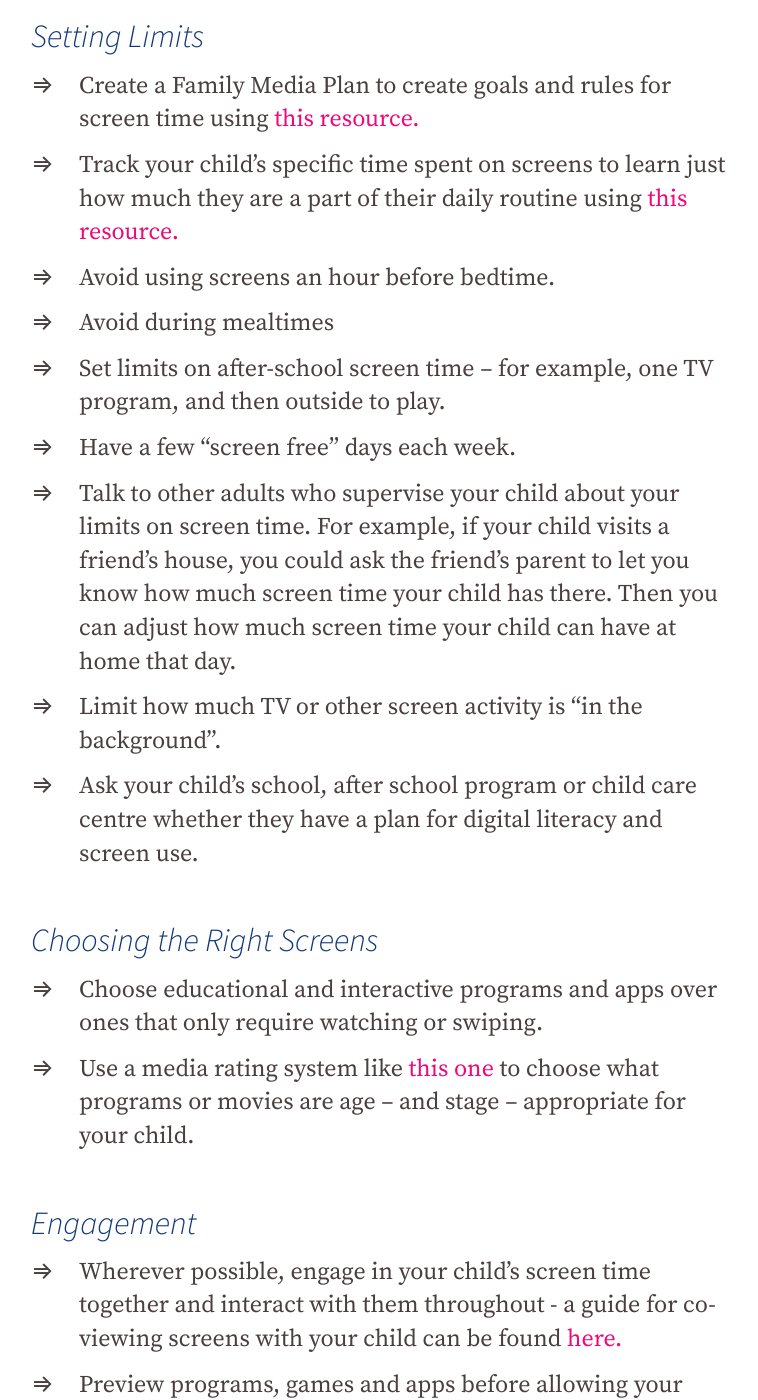
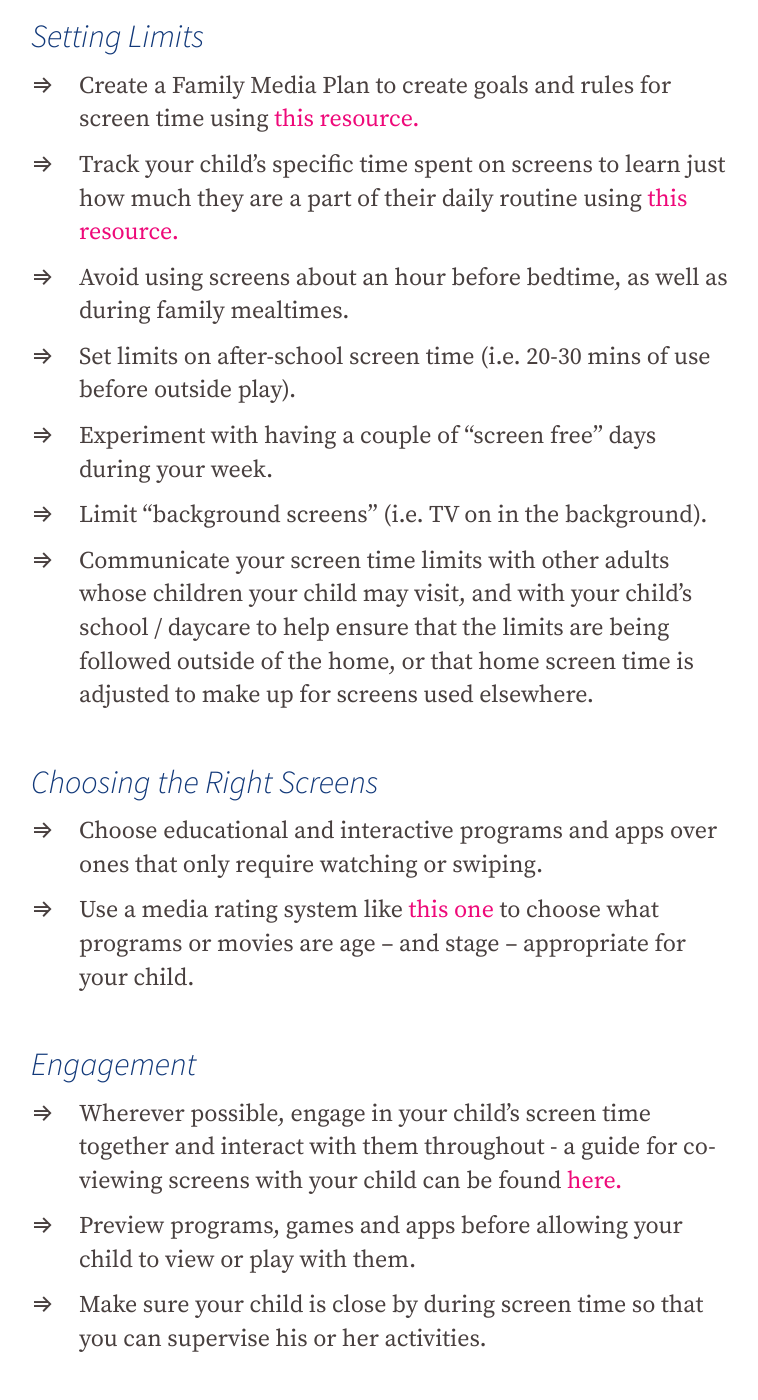
Before and after one commit to famliy-screen-time/familyscreentime.ca, a Jekyll site: the page built from _posts/2020-06-08-screen-time-schedules.md, in a window 1280 px wide and 1400 px high, scrolled down 3033 px. Shown: the whole window, without its empty margins (57-815 px from the left). Built offline with Jekyll 4.4.1, drawn with Linux system fonts in a browser that asks for light colours; nearby versions of some CDN libraries; some of the changed text lies outside the part shown.

Commit message:
Update Blog “2020-06-08-screen-time-schedules”

```diff
--- a/_posts/2020-06-08-screen-time-schedules.md
+++ b/_posts/2020-06-08-screen-time-schedules.md
@@ -54,13 +54,11 @@ Fortunately, there are plenty of resources online with tips for healthy screen u
 
 * Create a Family Media Plan to create goals and rules for screen time using [this resource.](https://www.healthychildren.org/English/media/Pages/default.aspx#wizard)
 * Track your child's specific time spent on screens to learn just how much they are a part of their daily routine using [this resource.](https://www.nhlbi.nih.gov/health/educational/wecan/downloads/screen-time-log.pdf)
-* Avoid using screens an hour before bedtime.
-* Avoid during mealtimes
-* Set limits on after-school screen time – for example, one TV program, and then outside to play.
-* Have a few “screen free” days each week.
-* Talk to other adults who supervise your child about your limits on screen time. For example, if your child visits a friend’s house, you could ask the friend’s parent to let you know how much screen time your child has there. Then you can adjust how much screen time your child can have at home that day.
-* Limit how much TV or other screen activity is “in the background”.
-* Ask your child’s school, after school program or child care centre whether they have a plan for digital literacy and screen use.
+* Avoid using screens about an hour before bedtime, as well as during family mealtimes.
+* Set limits on after-school screen time (i.e. 20-30 mins of use before outside play).
+* Experiment with having a couple of “screen free” days during your week.
+* Limit "background screens" (i.e. TV on in the background).
+* Communicate your screen time limits with other adults whose children your child may visit, and with your child's school / daycare to help ensure that the limits are being followed outside of the home, or that home screen time is adjusted to make up for screens used elsewhere.
 
 ### Choosing the Right Screens
 
@@ -75,9 +73,8 @@ Fortunately, there are plenty of resources online with tips for healthy screen u
 
 ### Prioritizing What's Important
 
-* Make sure daily routines come first: face-to-face interactions, sleep, and physical activity.
-
-  Record favourite TV shows and watch them at times that don’t compete as much with active play – for example, when it’s dark.
+* Make sure non-screen aspects of your child's routine daily routines come first (i.e. face-to-face interaction, sleep, physical activity, self-directed or imaginative play).
+* If you are able, record programs to watch at times that don’t compete as much with active play (i.e. after it gets dark).
 
 
 
```
